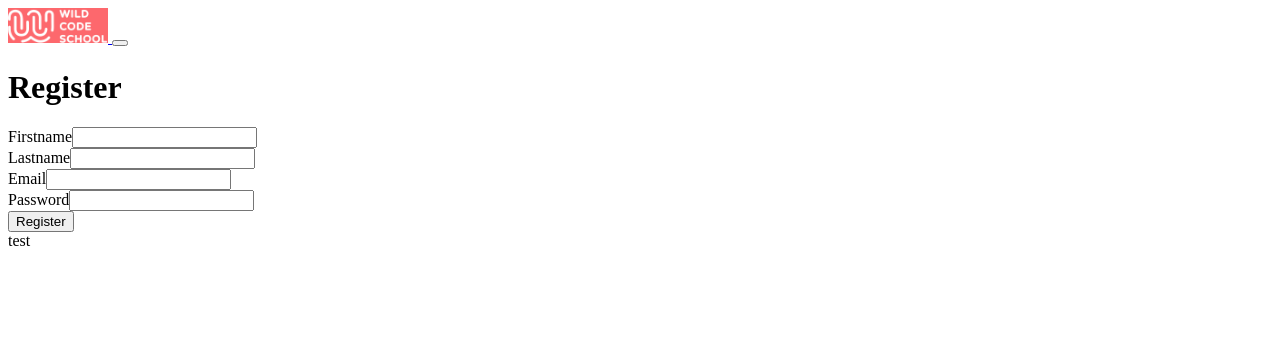
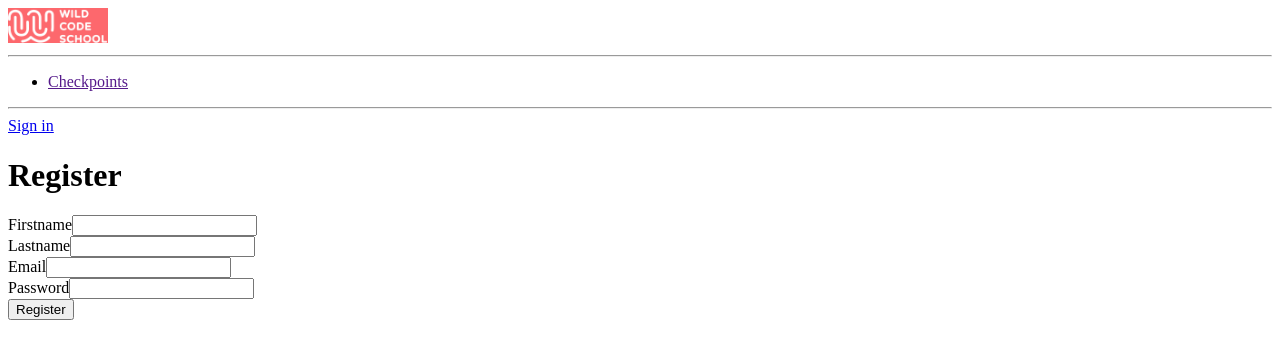
Before and after one commit to olivier-chatelin/pjt-ta-21Q3-selfassesment-tool-back, a Symfony app: template templates/registration/register.html.twig in a window 1280 px wide. Shown: the top 359 px of the page. Run offline with Twig, Linux system fonts and the light colour scheme; the template is opened without the code that fills it, so the values that code supplies are empty; form fields are guessed from the names that the template uses; some libraries are stand-ins or nearby versions.

Commit message:
Add Sidebar

```diff
--- a/assets/app.js
+++ b/assets/app.js
@@ -10,5 +10,6 @@
 
 // start the Stimulus application
 import './bootstrap';
-
+require('@fortawesome/fontawesome-free/css/all.min.css');
+require('@fortawesome/fontawesome-free/js/all.js');
 require('bootstrap');
--- a/assets/styles/app.scss
+++ b/assets/styles/app.scss
@@ -2,3 +2,4 @@
 @import 'override_bootsrap';
 @import '~bootstrap/scss/bootstrap';
 @import 'style';
+@import 'sidebar';
--- a/package.json
+++ b/package.json
@@ -1,5 +1,6 @@
 {
     "devDependencies": {
+        "@fortawesome/fontawesome-free": "^5.15.4",
         "@hotwired/stimulus": "^3.0.0",
         "@popperjs/core": "^2.11.0",
         "@symfony/stimulus-bridge": "^3.0.0",
--- a/templates/base.html.twig
+++ b/templates/base.html.twig
@@ -15,7 +15,12 @@
     {% endblock %}
 </head>
 <body>
-{% block header %}{% include 'components/_navbar.html.twig' %}{% endblock %}
-{% block body %}{% endblock %}
+    <div class="d-flex">
+        {% include 'components/_sidebar.html.twig' %}
+        <div class="container w-50">
+            {% block body %}{% endblock %}
+        </div>
+    </div>
+
 </body>
 </html>
--- /dev/null
+++ b/templates/components/_sidebar.html.twig
@@ -0,0 +1,23 @@
+<div class="sidebar">
+    <a  href="{{ path('admin_home') }}">
+        <img class="logo" src="{{ asset('build/images/logo.png' )}}" alt="" width="100px">
+    </a>
+    <hr>
+    <ul class="side-nav">
+        <li><a class="side-link" href=""><i class="far fa-clipboard"></i> Checkpoints</a></li>
+
+    </ul>
+    <hr>
+    {% if app.user %}
+    <div class="dropdown">
+        <span class="dropdown-toggle" type="button" id="dropdownMenuButton1" data-bs-toggle="dropdown" aria-expanded="false">
+            👋 Hello {{ app.user.getFullName }}
+        </span>
+        <ul class="dropdown-menu" aria-labelledby="dropdownMenuButton1">
+            <li><a class="dropdown-item" href="{{ path('app_logout') }}">Log Out</a></li>
+        </ul>
+    </div>
+    {% else %}
+        <a class="side-link" href="{{ path('app_login') }}">Sign in</a>
+    {% endif %}
+</div>
--- a/templates/registration/register.html.twig
+++ b/templates/registration/register.html.twig
@@ -6,9 +6,10 @@
     {% for flashError in app.flashes('verify_email_error') %}
         <div class="alert alert-danger" role="alert">{{ flashError }}</div>
     {% endfor %}
-<div class="container w-25">
+<div class="container w-50">
 
-    <h1 class="btn-wild-yellow bg-wild text-white">Register</h1>
+    <h1 class="h3 mb-3 font-weight-normal">Register</h1>
+
 
     {{ form_start(registrationForm) }}
         {{ form_row(registrationForm.firstname) }}
@@ -18,8 +19,7 @@
             label: 'Password'
         }) }}
 
-        <button type="submit" class="btn btn-primary ">Register</button>
+        <button type="submit" class="btn btn-primary text-white">Register</button>
     {{ form_end(registrationForm) }}
-    <div class="text-wild">test</div>
 </div>
 {% endblock %}
```
Also changed, not shown: assets/styles/sidebar.scss (added, +20 -0 lines), src/Form/RegistrationFormType.php (+6 -1 lines), templates/admin/index.html.twig (+0 -13 lines), templates/security/login.html.twig (+5 -2 lines), 2 other files.
